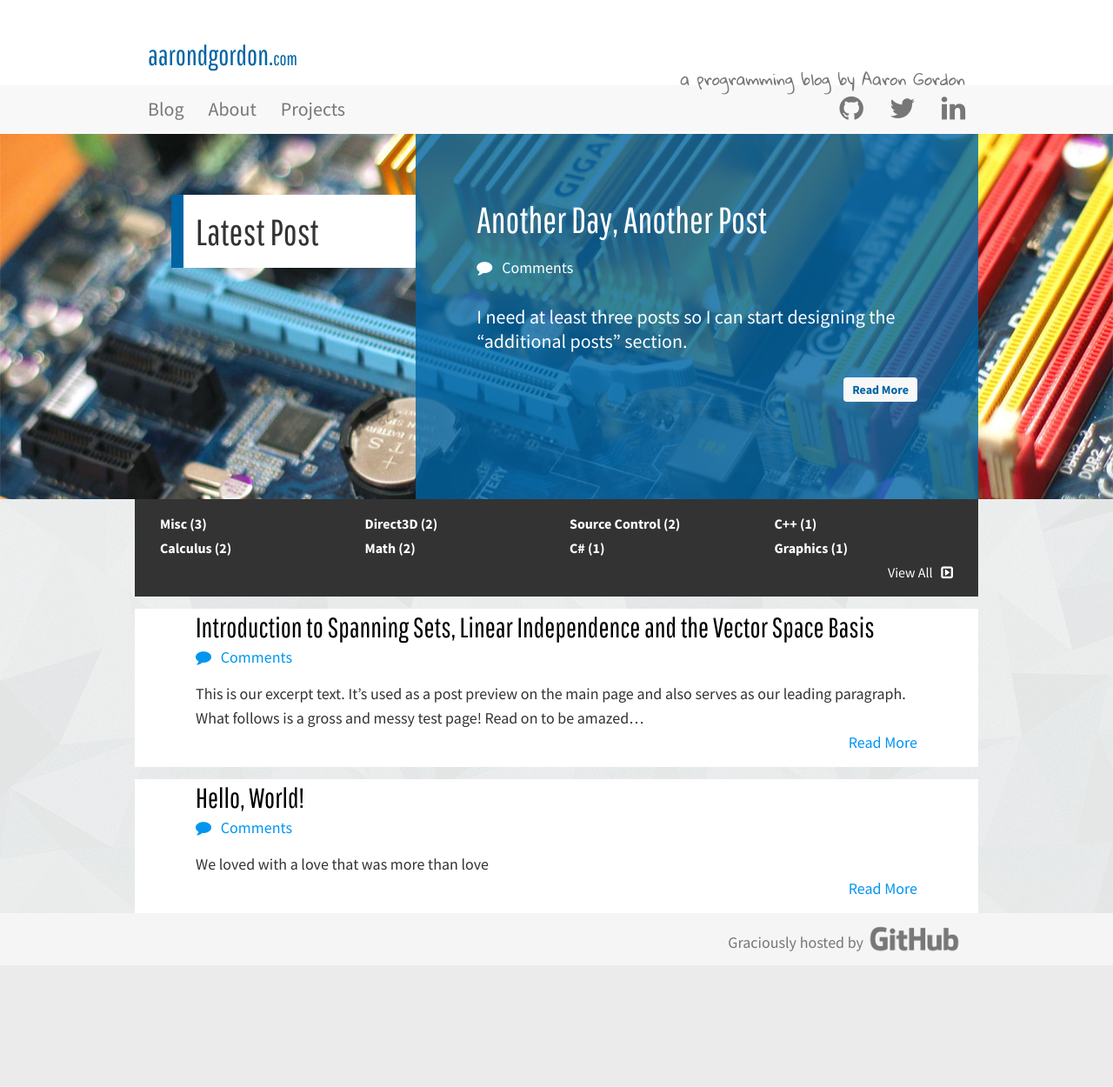
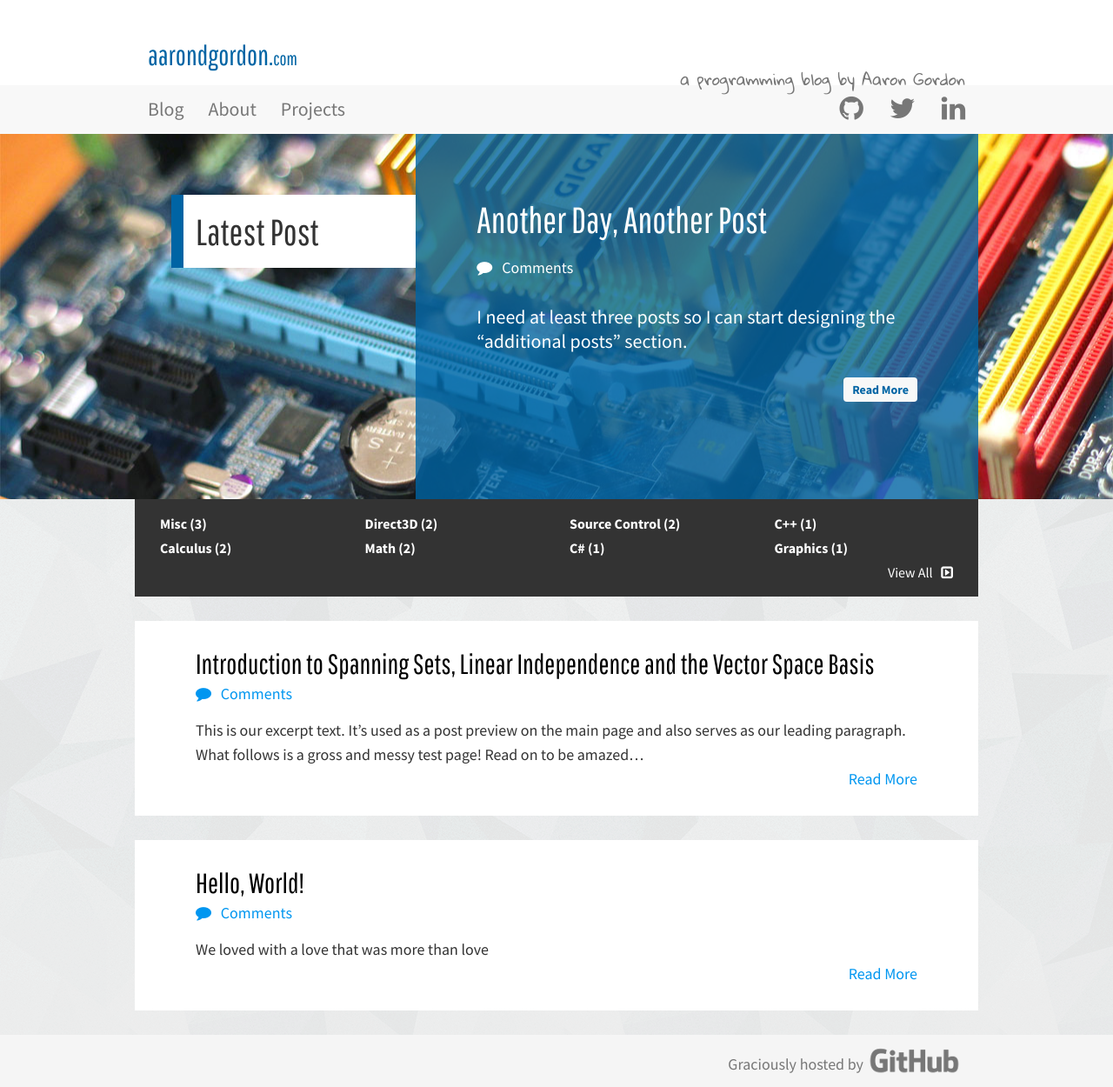
Before and after one commit to aarondgordon/aarondgordon.github.io, a Jekyll site: the page built from index.md, in a window 1280 px wide. Shown: the whole page at 87% size. Built offline with Jekyll 4.4.1, drawn with Linux system fonts in a browser that asks for light colours; nearby versions of some CDN libraries; comment, search, counter and statistics services are not loaded; before the commit the page ends 1110 px from its top, so only the background shows below that.

Commit message:
Tweaked post preview top and bottom spacing

```diff
--- a/assets/css/layout.css
+++ b/assets/css/layout.css
@@ -213,12 +213,13 @@ a.btn-cover:hover, a.btn-cover:active {
 
 .post-preview {
   background-color: #fff;
+  margin: 1.556em 0; /* 2 x baseline | 28px/18px */
   padding: 0.778em; /* 14px/18px */
 }
 
 @media (min-width: 768px) {
   .post-preview {
-    padding: 0 3.89em; /* 70px/18px */
+    padding: 0.778em 3.89em; /* 14px/18px, 70px/18px */
   }
 }
 
@@ -256,7 +257,6 @@ a.btn-cover:hover, a.btn-cover:active {
 
 .container-content {
   background-color: #fff;
-  padding: 0.778em; /* 14px/18px */
 }
 
 @media (min-width: 768px) {
```
